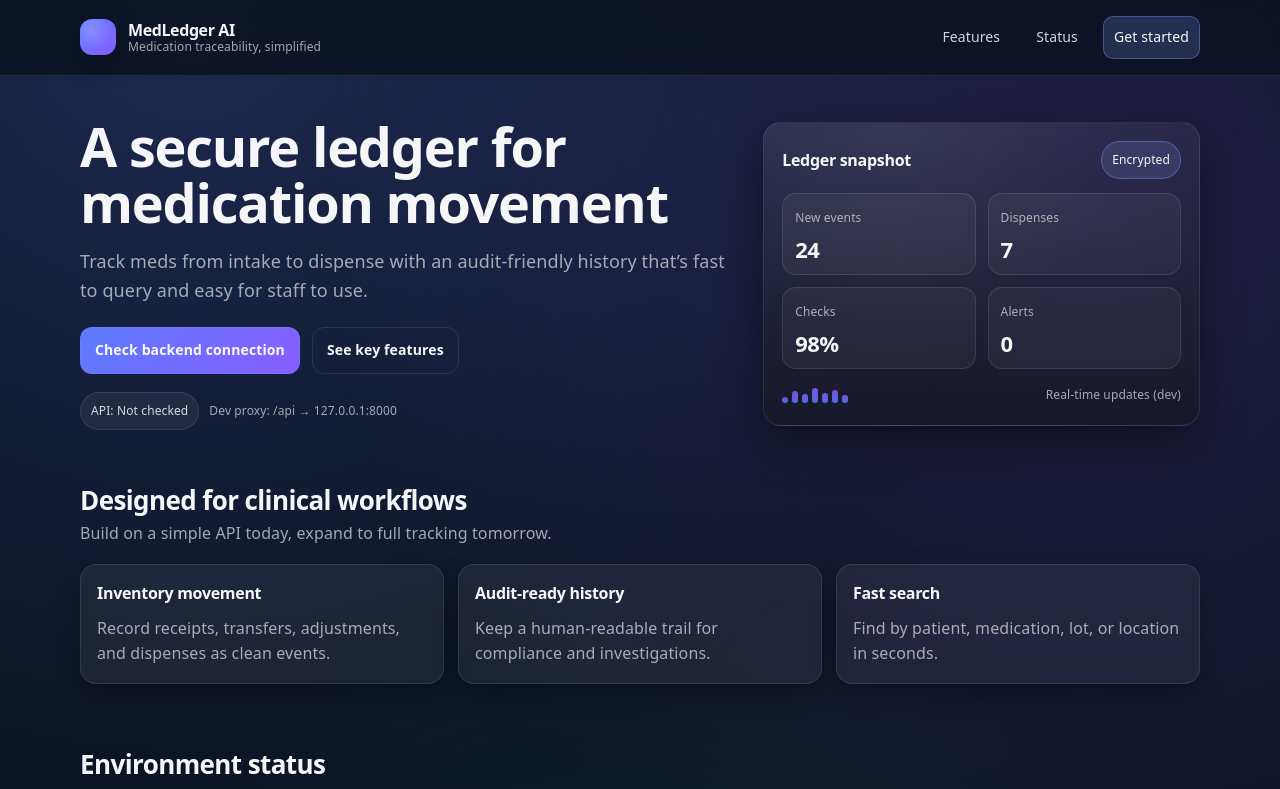
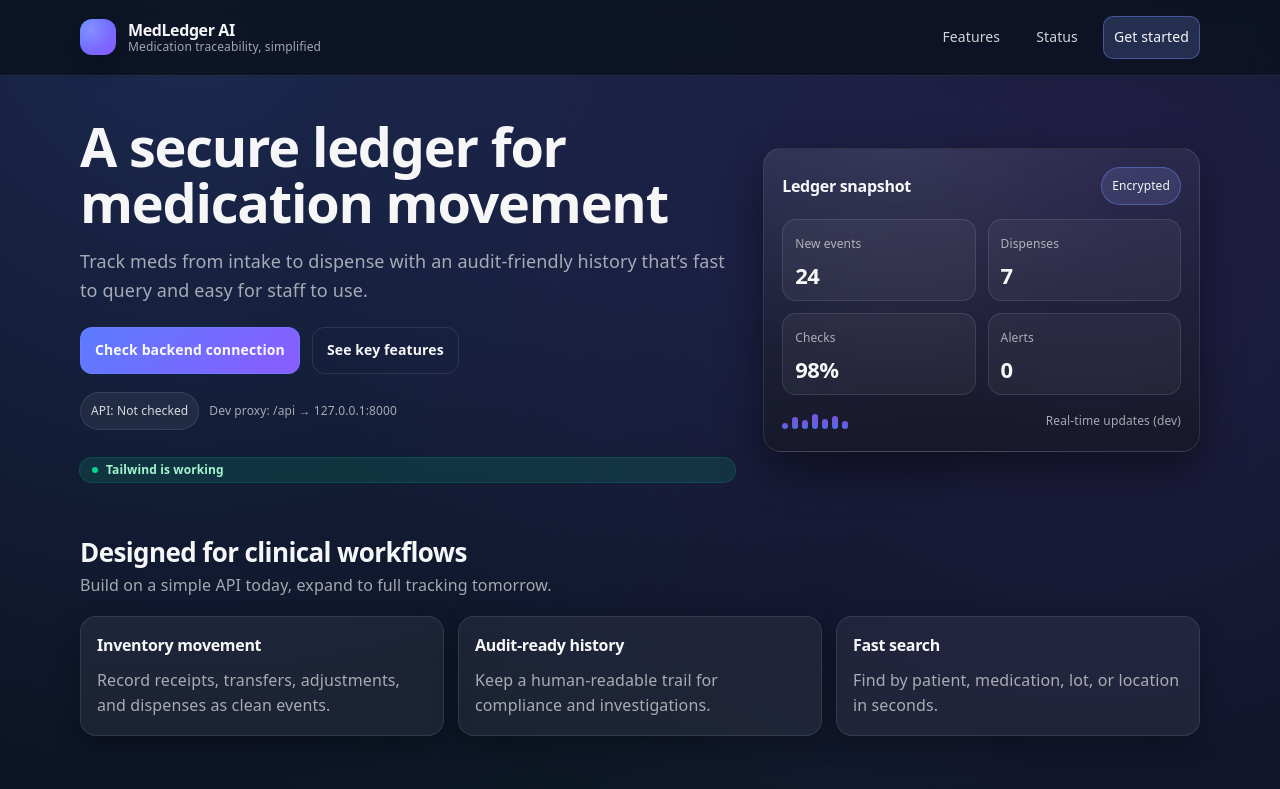
Before and after one commit to ParamPatel14/MedLedger-AI, a React (Vite) app in the folder client/: page / in a window 1280 px wide. Shown: the top 789 px of the page. Built offline with nearby package versions, Linux system fonts and the light colour scheme.

Commit message:
New Things

```diff
--- a/client/src/App.jsx
+++ b/client/src/App.jsx
@@ -75,6 +75,11 @@ function App() {
                 API: {apiBadge.label}
               </span>
               <span className="metaText">Dev proxy: /api → 127.0.0.1:8000</span>
+            </div>
+
+            <div className="mt-3 inline-flex items-center gap-2 rounded-full bg-emerald-500/15 px-3 py-1 text-xs font-semibold text-emerald-200 ring-1 ring-emerald-400/25">
+              <span className="h-1.5 w-1.5 rounded-full bg-emerald-400"></span>
+              Tailwind is working
             </div>
 
             {apiMessage && <div className="callout">{apiMessage}</div>}
```
